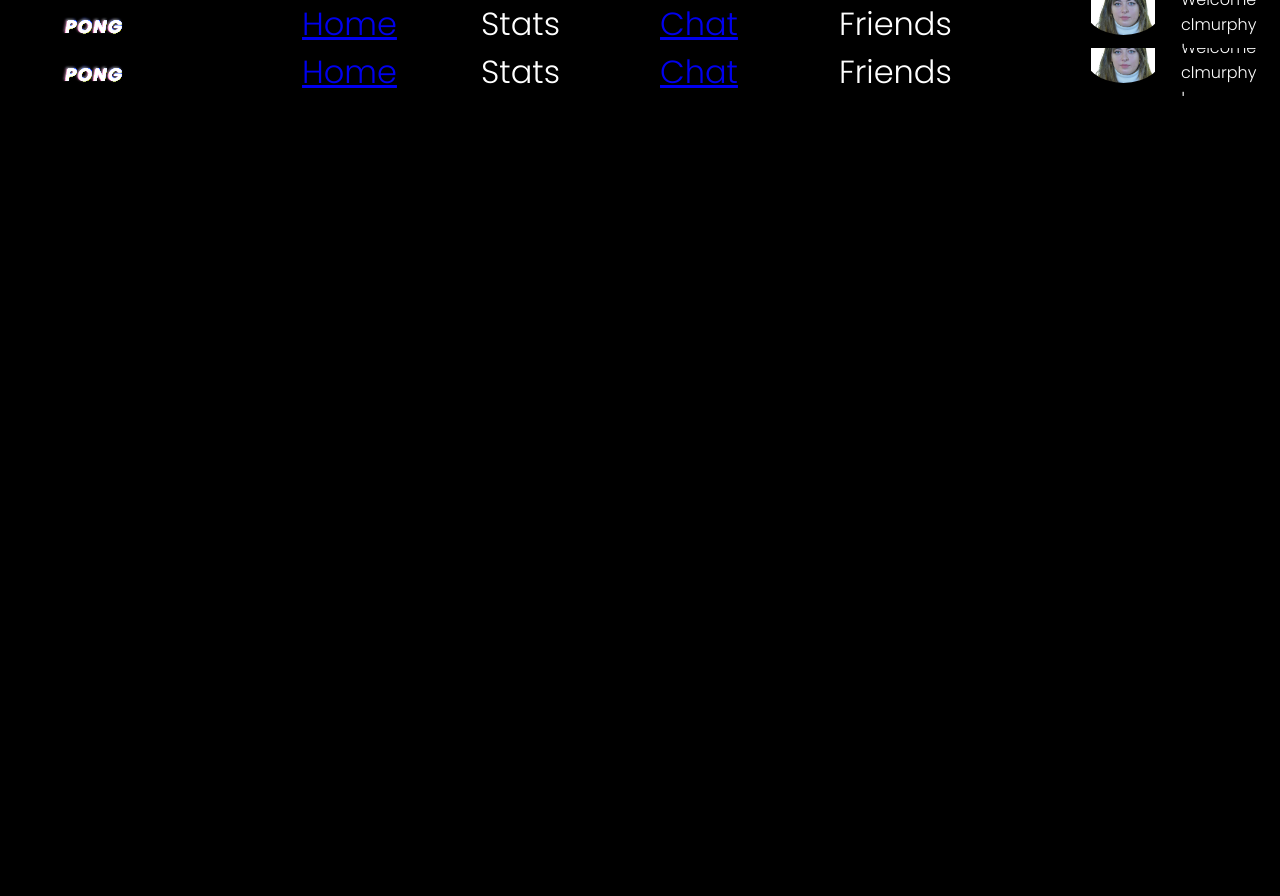
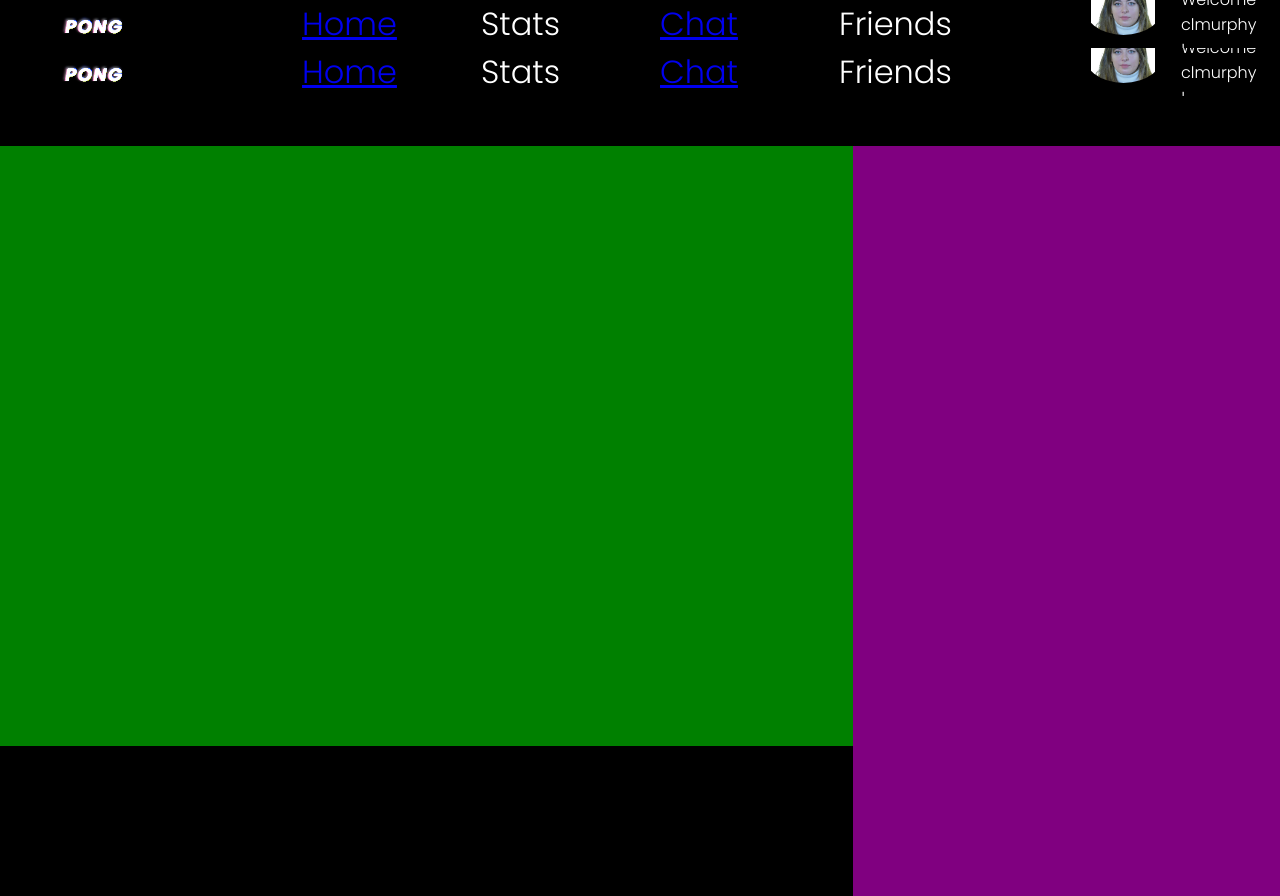
Before and after one commit to clodaghsmurphy/ft_transcendence, a React (Create React App) app in the folder pong_react_app/: page /dashboard in a window 1280 px wide. Built offline with nearby package versions, Linux system fonts and the light colour scheme.

Commit message:
css layout for dahsboard done

```diff
--- a/pong_react_app/src/Dashboard.css
+++ b/pong_react_app/src/Dashboard.css
@@ -81,3 +81,39 @@
         display: flex;
         flex-direction: row;
     }
+
+    .game {
+        display: flex;
+        flex-direction: column;
+        width: 100%;
+        flex-grow: 3;
+        height: 100%;
+    }
+
+    .game-screen
+    {
+        display: flex;
+        flex-direction: row;
+        height: 80%;
+        background-color: green;
+    }
+
+    .player-vs
+    {
+        display: flex;
+        flex-direction: row;
+        background-color: grey;
+    }
+
+    .live-chat
+    {
+        background-color: purple;
+        flex-shrink: 2;
+    }
+
+    @media only screen and (max-width: 1200px)
+    {
+        .live-chat {
+            display: none;
+        }
+    }
--- a/pong_react_app/src/Main.tsx
+++ b/pong_react_app/src/Main.tsx
@@ -8,8 +8,10 @@ function Main()
         <div className="dashboard">
         <NavBar />
        <main className="page-wrapper">
-            <div className="game"></div>
-            <div className="player-vs"></div>
+            <div className="game">
+                <div className="game-screen"></div>
+                <div className="player-vs"></div>
+            </div>
             <div className="live-chat"></div>
         </main>
         </div>
```
